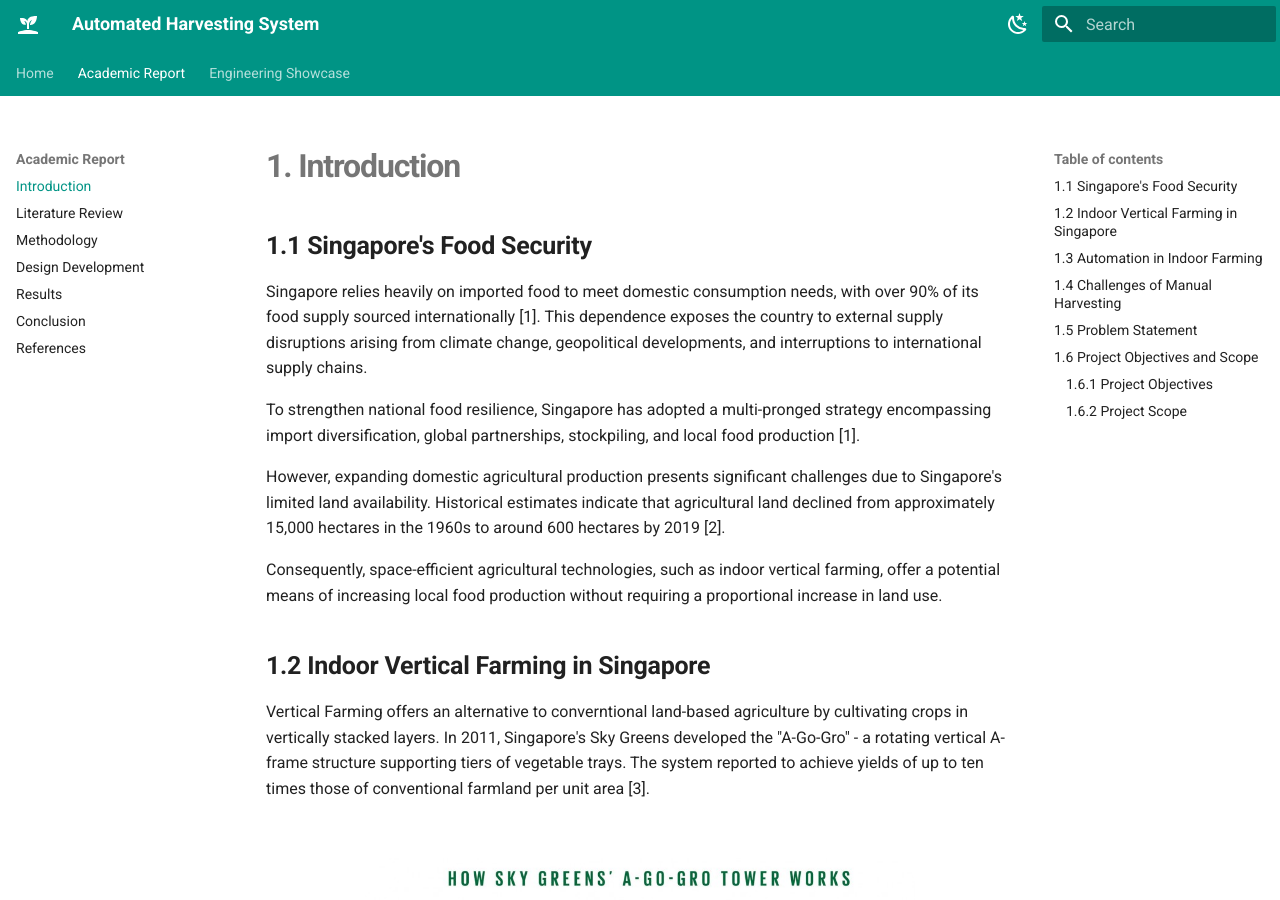
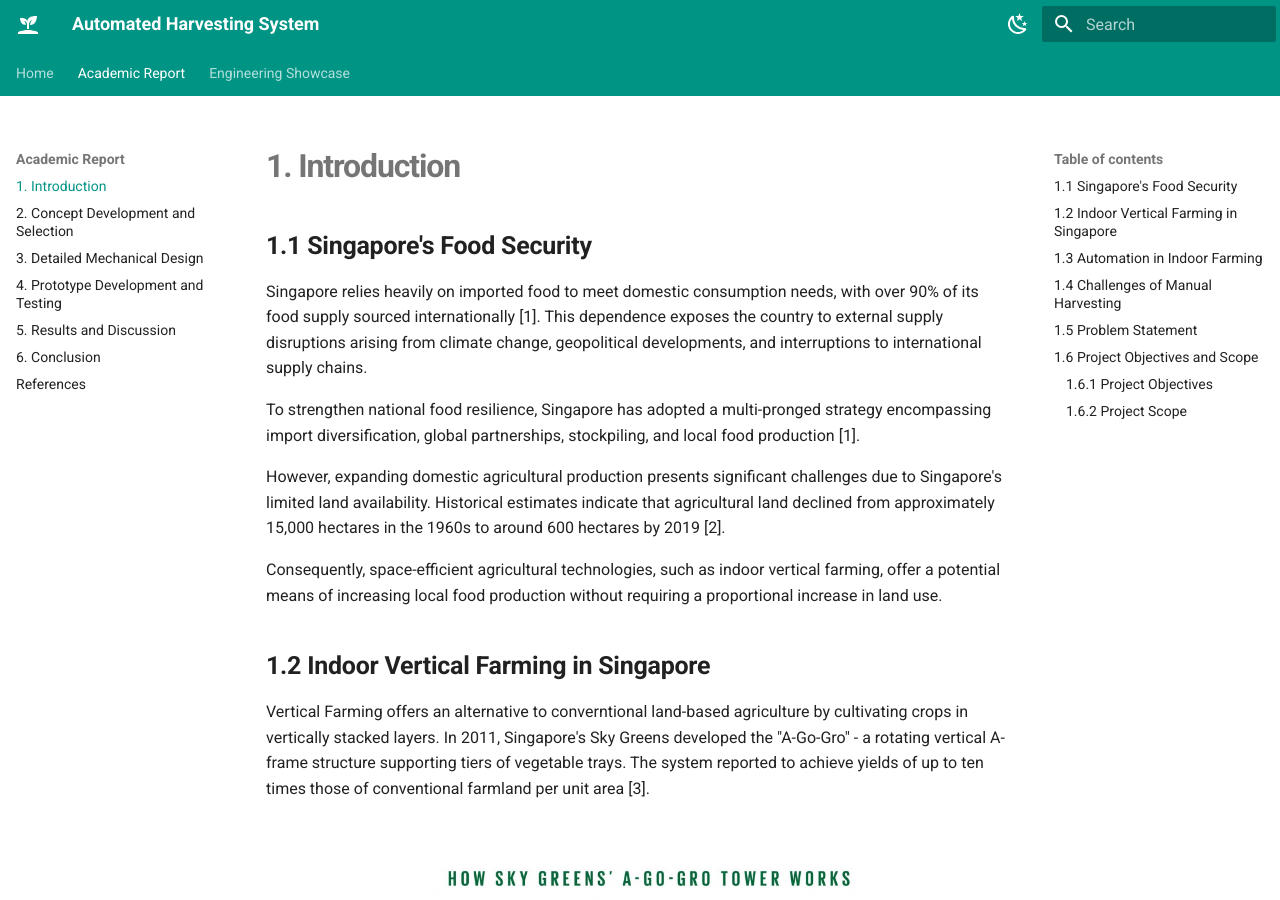
Before and after one commit to Cjoshd/IS-402-, an MkDocs documentation site: the page built from docs/report/introduction.md, in a window 1280 px wide and 900 px high. Built offline with MkDocs 1.6.1 and Material for MkDocs 9.7.7, drawn with Linux system fonts in a browser that asks for light colours.

Commit message:
First part of section 2

```diff
--- a/docs/report/introduction.md
+++ b/docs/report/introduction.md
@@ -82,7 +82,7 @@ Therefore, there is a need to develop an automated harvesting system capable of
 
 ## 1.6 Project Objectives and Scope
 
-### 1.6.1 Project Objectives
+### ***1.6.1 Project Objectives***
 
 The primary objective of this project is to design and develop an automated harvesting system for leafy green vegetables cultivated in hydroponic trays within indoor vertical farms.
 
@@ -96,7 +96,7 @@ The specific objectives are to:
 
 4. **Evaluate the feasibility** of the proposed design through mechanical analysis, prototyping, and functional testing.
 
-### 1.6.2 Project Scope
+### ***1.6.2 Project Scope***
 
 This project focuses on the mechanical design and development of an automated harvesting system for leafy green vegetables grown in hydroponic trays. The proposed system encompasses three primary operations: supporting and handling mature crops, separating the vegetables from their stems or root systems, and transferring the harvested produce for further processing.
 
--- a/mkdocs.yml
+++ b/mkdocs.yml
@@ -48,16 +48,17 @@ markdown_extensions:
   - pymdownx.arithmatex:
       generic: true
 
+
 nav:
   - Home: index.md
 
   - Academic Report:
-      - Introduction: report/introduction.md
-      - Literature Review: report/literature.md
-      - Methodology: report/methodology.md
-      - Design Development: report/design.md
-      - Results: report/results.md
-      - Conclusion: report/conclusion.md
+      - "1. Introduction": report/introduction.md
+      - "2. Concept Development and Selection": report/concepts.md
+      - "3. Detailed Mechanical Design": report/detailed-design.md
+      - "4. Prototype Development and Testing": report/prototyping.md
+      - "5. Results and Discussion": report/results.md
+      - "6. Conclusion": report/conclusion.md
       - References: report/references.md
 
   - Engineering Showcase:
```
Also changed, not shown: docs/report/concepts.md (added, +79 -0 lines), docs/report/literature.md (deleted, +0 -1 lines), docs/images/4concepts.png (added), docs/images/arrow.png (added), docs/images/miro.png (added), docs/images/moprh1.png (added).
